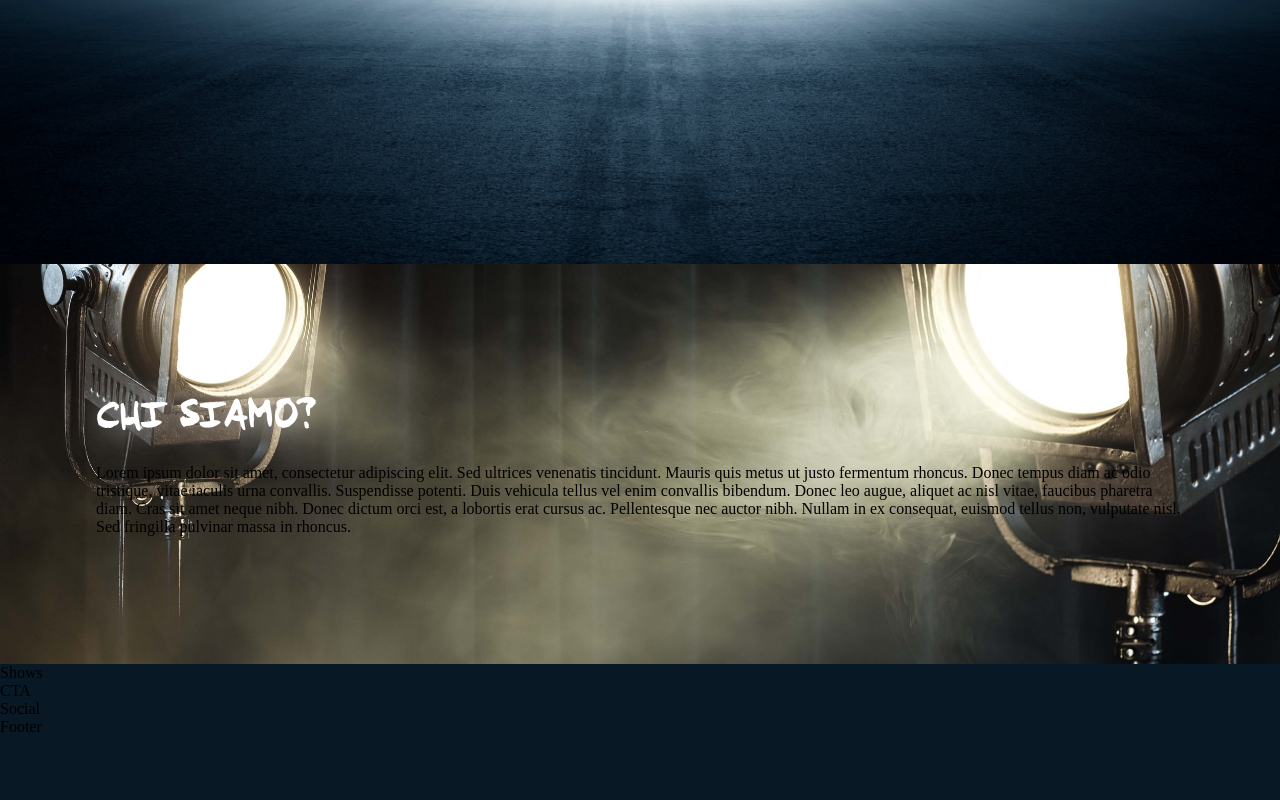
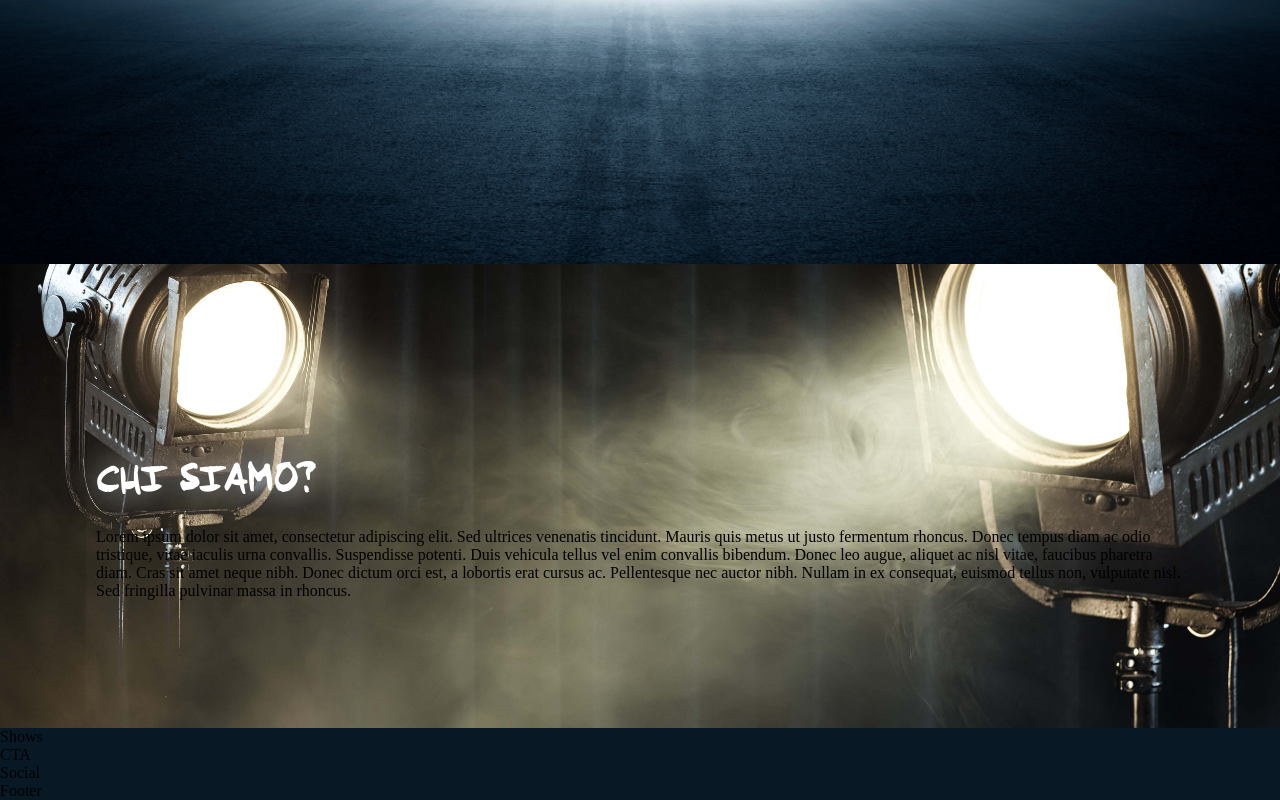
Before and after one commit to davideleo5/davideleo5.github.io, a React (Create React App) app: page / in a window 1280 px wide. Shown: the part 536-1336 px from the top of the page. Before the commit the page ends 1272 px from the top, so only its background shows below. Built offline with nearby package versions, Linux system fonts and the light colour scheme; the HTML template or start-up script is replaced by a standard one.

Commit message:
Fix animation chi siamo
Set class text-flicker-in-glow when element is in view port

```diff
--- a/package.json
+++ b/package.json
@@ -10,6 +10,7 @@
     "react": "^18.2.0",
     "react-dom": "^18.2.0",
     "react-icons": "^4.11.0",
+    "react-intersection-observer": "^9.5.2",
     "react-scripts": "5.0.1",
     "web-vitals": "^2.1.4"
   },
--- a/src/containers/what/What.jsx
+++ b/src/containers/what/What.jsx
@@ -1,15 +1,18 @@
-import React from 'react';
+import { React, useRef } from 'react';
+import { useInView } from 'react-intersection-observer';
 import './what.css';
 import background from "../../assets/chi-siamo.jpg";
 
 const What = () => {
+  const { ref, inView } = useInView();
+
   return (
     <div className='chi-siamo-container' style={{ backgroundImage: `url(${background})` }}>
-        <div className='chi-siamo-content section__padding'>
-          <h3 className='chi-siamo-title text-flicker-in-glow'>Chi siamo?</h3>
-          <p>Lorem ipsum dolor sit amet, consectetur adipiscing elit. Sed ultrices venenatis tincidunt. Mauris quis metus ut justo fermentum rhoncus. Donec tempus diam ac odio tristique, vitae iaculis urna convallis. Suspendisse potenti. Duis vehicula tellus vel enim convallis bibendum. Donec leo augue, aliquet ac nisl vitae, faucibus pharetra diam. Cras sit amet neque nibh. Donec dictum orci est, a lobortis erat cursus ac. Pellentesque nec auctor nibh. Nullam in ex consequat, euismod tellus non, vulputate nisl. Sed fringilla pulvinar massa in rhoncus.</p>
-        </div>
+      <div className='chi-siamo-content section__padding'>
+        <h3 ref={ref} className={`chi-siamo-title ${inView ? 'text-flicker-in-glow' : ''}`}>Chi siamo?</h3>
+        <p>Lorem ipsum dolor sit amet, consectetur adipiscing elit. Sed ultrices venenatis tincidunt. Mauris quis metus ut justo fermentum rhoncus. Donec tempus diam ac odio tristique, vitae iaculis urna convallis. Suspendisse potenti. Duis vehicula tellus vel enim convallis bibendum. Donec leo augue, aliquet ac nisl vitae, faucibus pharetra diam. Cras sit amet neque nibh. Donec dictum orci est, a lobortis erat cursus ac. Pellentesque nec auctor nibh. Nullam in ex consequat, euismod tellus non, vulputate nisl. Sed fringilla pulvinar massa in rhoncus.</p>
       </div>
+    </div>
   )
 }
 
--- a/src/containers/what/what.css
+++ b/src/containers/what/what.css
@@ -2,5 +2,5 @@
     background-repeat: no-repeat;
     background-size: cover;
     background-position: center;
-    padding: 5% 0;
+    padding: 10% 0 5%;
 }
```
Also changed, not shown: 1 other file (tests, documents, lock files or other folders).
